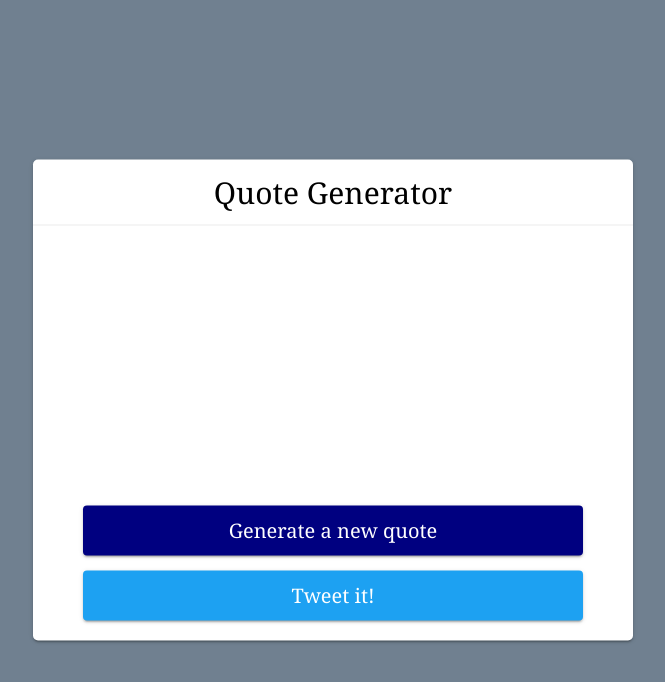
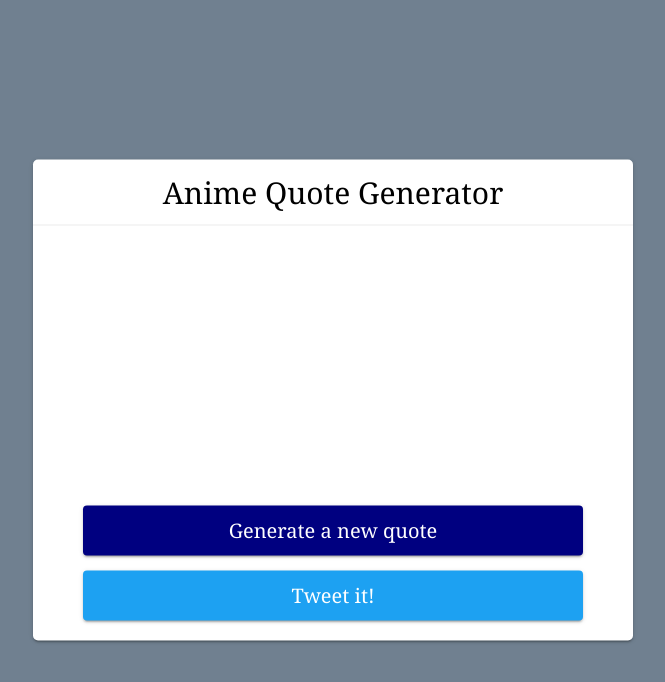
Before and after one commit to mirmirani/quote-generator, a plain HTML site: page index.html in a window 1280 px wide. Shown: the whole page, without its empty margins (307-972 px from the left). Drawn offline with nearby package versions, Linux system fonts and the light colour scheme; no server answers.

Commit message:
Update index.html

```diff
--- a/index.html
+++ b/index.html
@@ -13,7 +13,7 @@
       <div class="body">
 
         <div class="app">
-            <header>Quote Generator</header>
+            <header>Anime Quote Generator</header>
             <section class="quotes">
               <div class="quote-text" id="js-quote-text"></div>
             </section>
```
